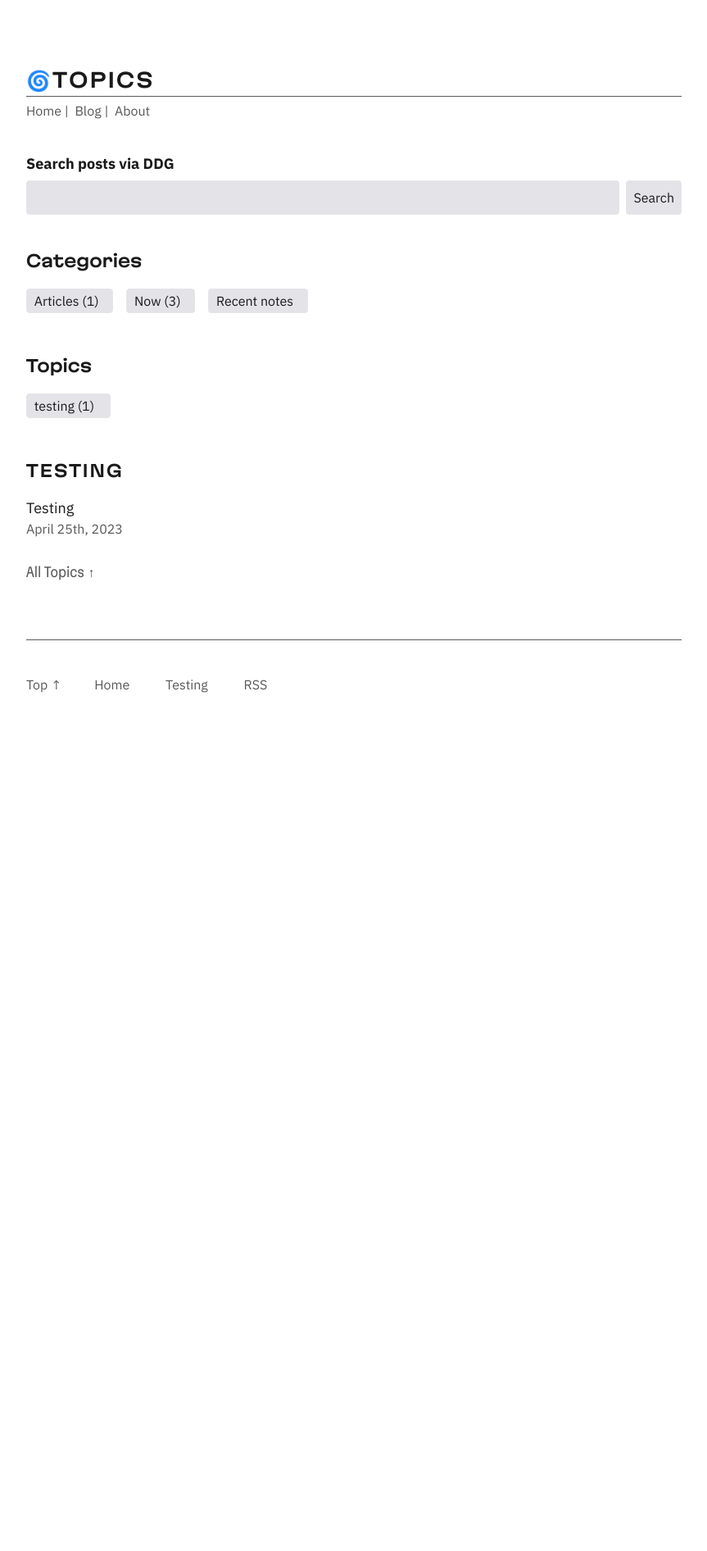
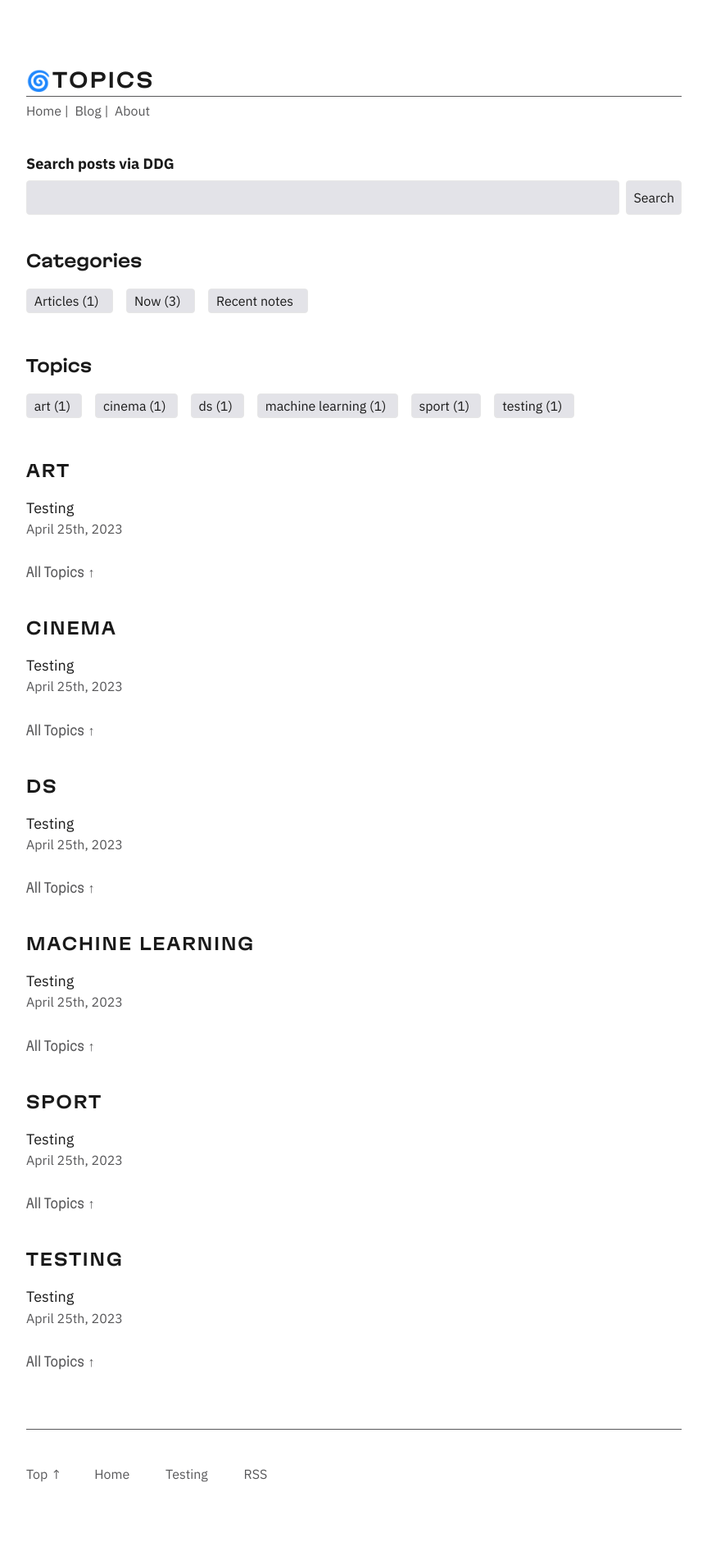
Before and after one commit to suchkow/suchkow.github.io, a Jekyll site: the page built from _pages/topics.md, in a window 1280 px wide. Shown: the whole page at 82% size, without its empty margins (208-1071 px from the left). Built offline with Jekyll 4.4.1, drawn with Linux system fonts in a browser that asks for light colours; before the commit the page ends 929 px from its top, so only the background shows below that.

Commit message:
Minor changes were made

```diff
--- a/_layouts/post.html
+++ b/_layouts/post.html
@@ -8,7 +8,7 @@
 	<h1 class="post-title">{%- if page.nowPage -%}{{ site.categories.now[0].title }}{%- else -%}{{ page.title }}{%- endif -%}</h1>
 	<p class="post-author-and-time">
 	<a href="/" title="Home" rel="author" class="internal-link">Ilya Suchkov</a>
-	&nbsp;&middot;&nbsp;<a href="/" title="Topics" class="internal-link">{{ page.tags }}</a>
+	&nbsp;&middot;&nbsp;<a href="/blog/topics" title="Topics" class="internal-link">{{ page.tags }}</a>
 	{%- unless page.category contains "english-guide" -%}
 	&nbsp;&middot;&nbsp;<time datetime="{{ postDate | date: '%Y-%m-%d' }}">
 	{%- unless page.custom-date %}{{ postDate | date: "%B" }} {{prettyDateOfPost}}{{ ordinalEnding }}, {{ postDate | date: "%Y" }}{%- else -%}{{ page.custom-date }}{%- endunless -%}</time>{% endunless %}</p>
--- a/_posts/articles/2023-04-25-testing-post.md
+++ b/_posts/articles/2023-04-25-testing-post.md
@@ -2,7 +2,7 @@
 title: Testing
 description: Testing post to see the author
 category: articles
-tags: testing
+tags: [testing, sport, art, cinema, ds, machine learning]
 permalink: /blog/testing-post
 date: 2023-04-25
 syntax: true
```
